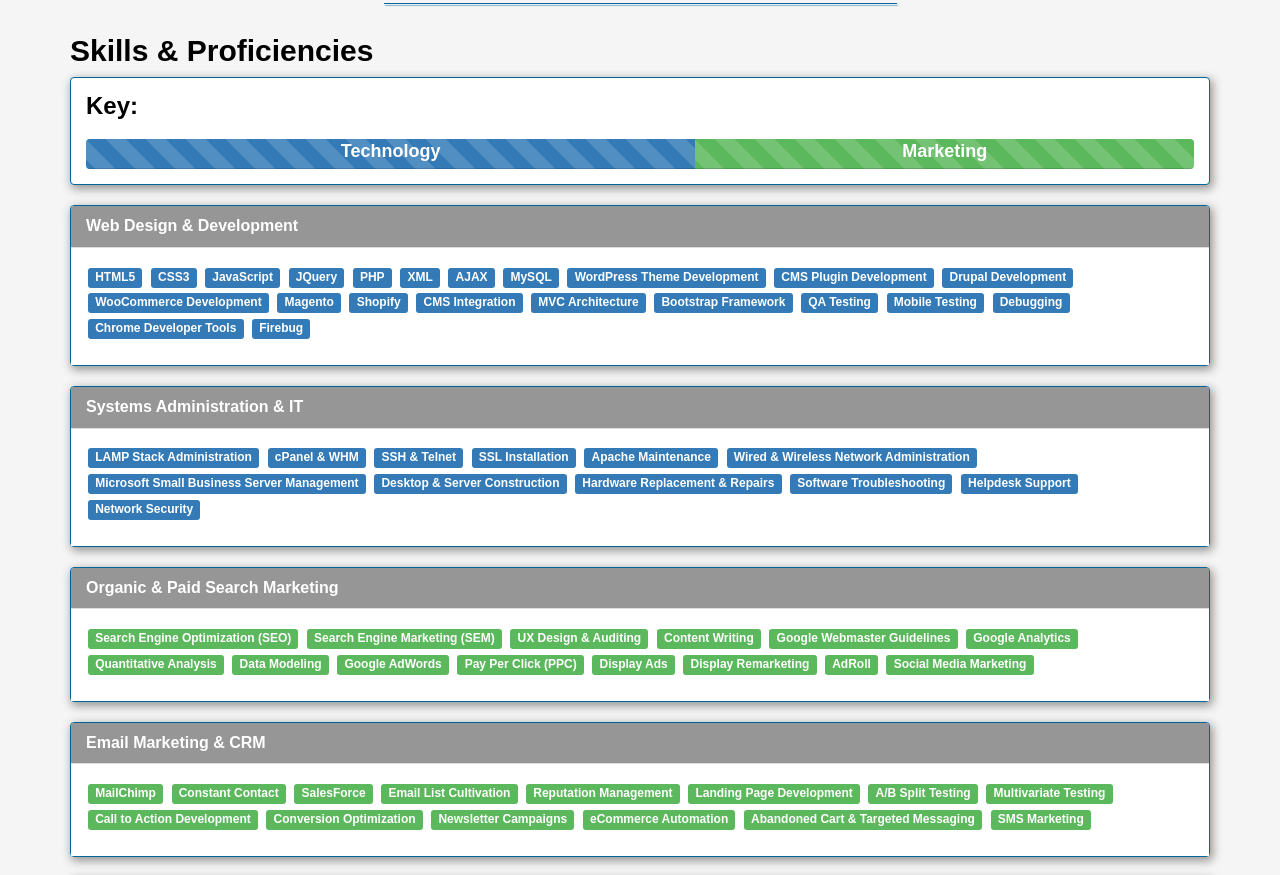
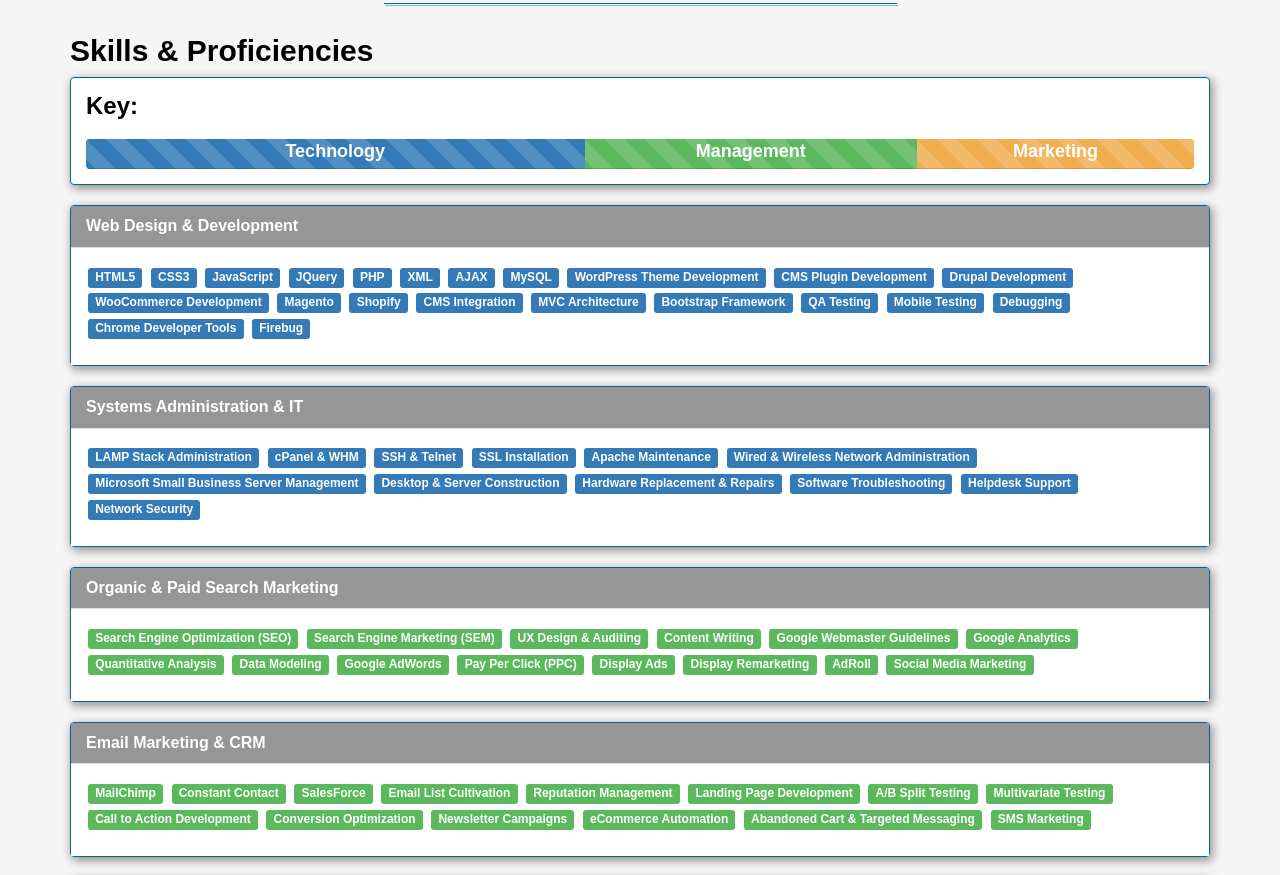
Before and after one commit to GaleForce/marc-gale-resume, a plain HTML site: page index.html in a window 1280 px wide. Shown: the part 4638-5513 px from the top of the page. Drawn offline with nearby package versions, Linux system fonts and the light colour scheme; a script that the page names is missing.

Commit message:
MG - Included management in skills and proficiencies for future buildout of project management, workflows, etc.

```diff
--- a/index.html
+++ b/index.html
@@ -906,13 +906,19 @@
 
 				<div class="progress">
 
-				  <div class="progress-bar progress-bar-primary progress-bar-striped active" role="progressbar" style="width: 55%">
+				  <div class="progress-bar progress-bar-primary progress-bar-striped active" role="progressbar" style="width: 45%">
 
 					<span class="">Technology</span>
 
 				  </div>
 
-				  <div class="progress-bar progress-bar-success progress-bar-striped active" role="progressbar" style="width: 45%">
+          <div class="progress-bar progress-bar-success progress-bar-striped active" role="progressbar" style="width: 30%">
+
+          <span class="">Management</span>
+
+          </div>
+
+				  <div class="progress-bar progress-bar-warning progress-bar-striped active" role="progressbar" style="width: 25%">
 
 					<span class="">Marketing</span>
 
```
